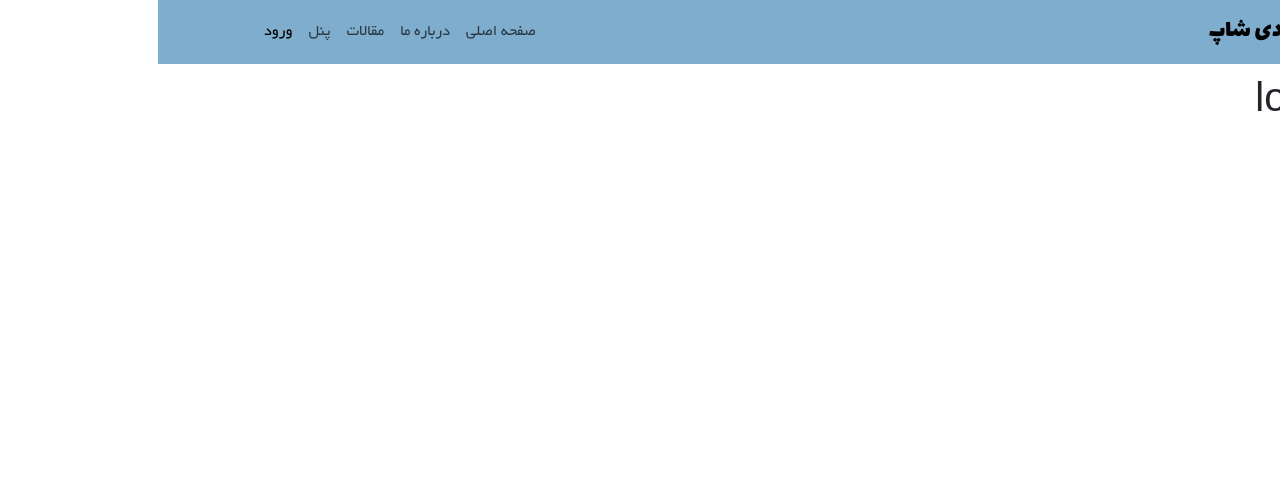
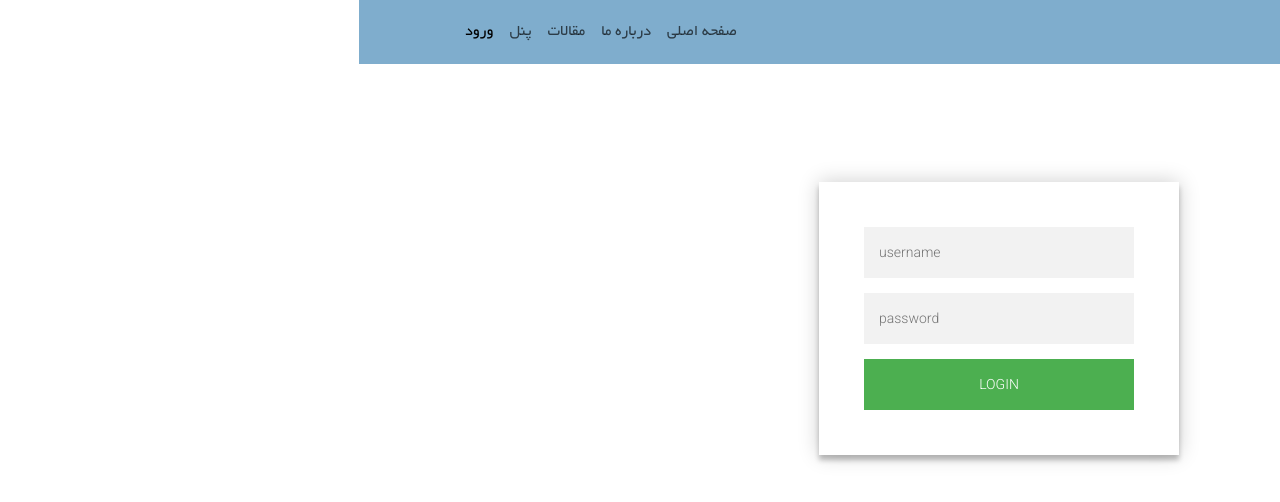
Before and after one commit to ahmadrezahemmat/firstidshop, a React (Create React App) app: page /login in a window 1280 px wide. Shown: the top 502 px of the page. Built offline with nearby package versions, Linux system fonts and the light colour scheme.

Commit message:
update style login

```diff
--- a/src/pages/login/Login.css
+++ b/src/pages/login/Login.css
@@ -0,0 +1,94 @@
+@import url(https://fonts.googleapis.com/css?family=Roboto:300);
+
+.login-page {
+  width: 360px;
+  padding: 8% 0 0;
+  margin: auto;
+  direction: ltr;
+}
+.form {
+  position: relative;
+  z-index: 1;
+  background: #ffffff;
+  max-width: 360px;
+  margin: 0 auto 100px;
+  padding: 45px;
+  text-align: center;
+  box-shadow: 0 0 20px 0 rgba(0, 0, 0, 0.2), 0 5px 5px 0 rgba(0, 0, 0, 0.24);
+}
+.form input {
+  font-family: "Roboto", sans-serif;
+  outline: 0;
+  background: #f2f2f2;
+  width: 100%;
+  border: 0;
+  margin: 0 0 15px;
+  padding: 15px;
+  box-sizing: border-box;
+  font-size: 14px;
+}
+.form button {
+  font-family: "Roboto", sans-serif;
+  text-transform: uppercase;
+  outline: 0;
+  background: #4caf50;
+  width: 100%;
+  border: 0;
+  padding: 15px;
+  color: #ffffff;
+  font-size: 14px;
+  -webkit-transition: all 0.3 ease;
+  transition: all 0.3 ease;
+  cursor: pointer;
+}
+.form button:hover,
+.form button:active,
+.form button:focus {
+  background: #43a047;
+}
+.form .message {
+  margin: 15px 0 0;
+  color: #b3b3b3;
+  font-size: 12px;
+}
+.form .message a {
+  color: #4caf50;
+  text-decoration: none;
+}
+.form .register-form {
+  display: none;
+}
+.container {
+  position: relative;
+  z-index: 1;
+  max-width: 300px;
+  margin: 0 auto;
+}
+.container:before,
+.container:after {
+  content: "";
+  display: block;
+  clear: both;
+}
+.container .info {
+  margin: 50px auto;
+  text-align: center;
+}
+.container .info h1 {
+  margin: 0 0 15px;
+  padding: 0;
+  font-size: 36px;
+  font-weight: 300;
+  color: #1a1a1a;
+}
+.container .info span {
+  color: #4d4d4d;
+  font-size: 12px;
+}
+.container .info span a {
+  color: #000000;
+  text-decoration: none;
+}
+.container .info span .fa {
+  color: #ef3b3a;
+}
--- a/src/pages/login/Login.js
+++ b/src/pages/login/Login.js
@@ -1,10 +1,28 @@
-import MyNavbar from "../../components/navbar/Navbar"
-function Login(){
-    return(
-        <div>
-            <MyNavbar/>
-            <h1>login page</h1>
+import MyNavbar from "../../components/navbar/Navbar";
+import "./Login.css";
+function Login() {
+  return (
+    <>
+      <MyNavbar />
+      <div className="login-page">
+        <div className="form">
+          <form className="register-form">
+            <input type="text" placeholder="name" />
+            <input type="password" placeholder="password" />
+            <input type="text" placeholder="email address" />
+            <button>create</button>
+            <p className="message">
+              Already registered? <a href="#">Sign In</a>
+            </p>
+          </form>
+          <form className="login-form">
+            <input type="text" placeholder="username" />
+            <input type="password" placeholder="password" />
+            <button>login</button>
+          </form>
         </div>
-    )
+      </div>
+    </>
+  );
 }
-export default Login
+export default Login;
```
